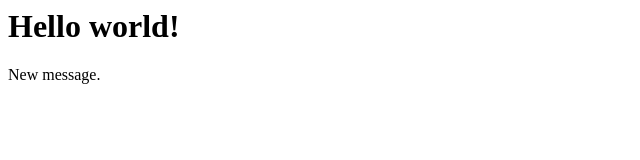
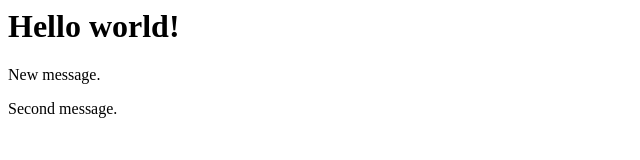
Before and after one commit to ivancekikj/KIII3, a plain HTML site: page index.html in a window 1280 px wide. Shown: the whole page, without its empty margins (0-640 px from the left). Drawn offline with Linux system fonts and the light colour scheme.

Commit message:
Update index.html 2

```diff
--- a/index.html
+++ b/index.html
@@ -1,2 +1,3 @@
 <h1>Hello world!</h1>
 <p>New message.</p>
+<p>Second message.</p>
```
